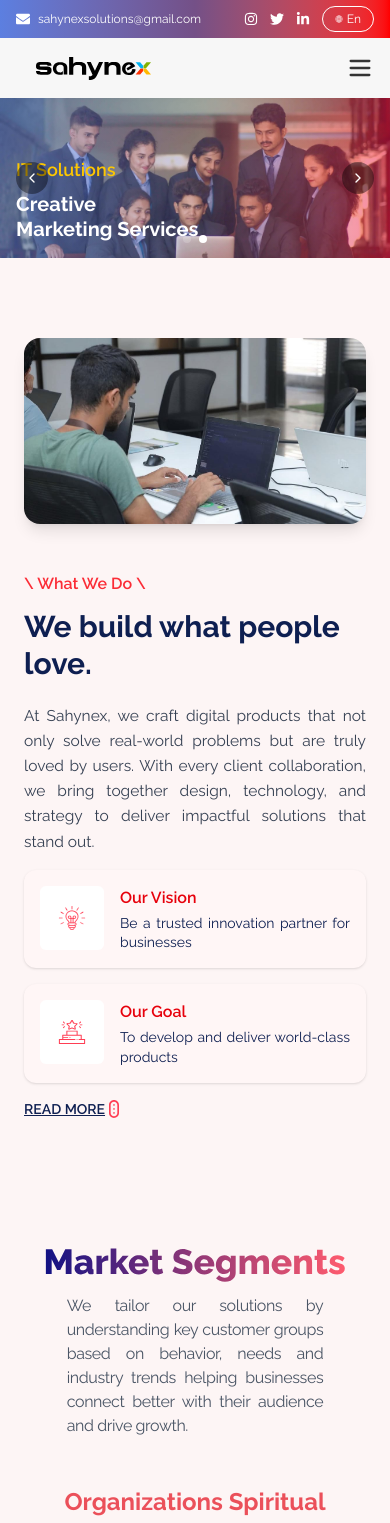
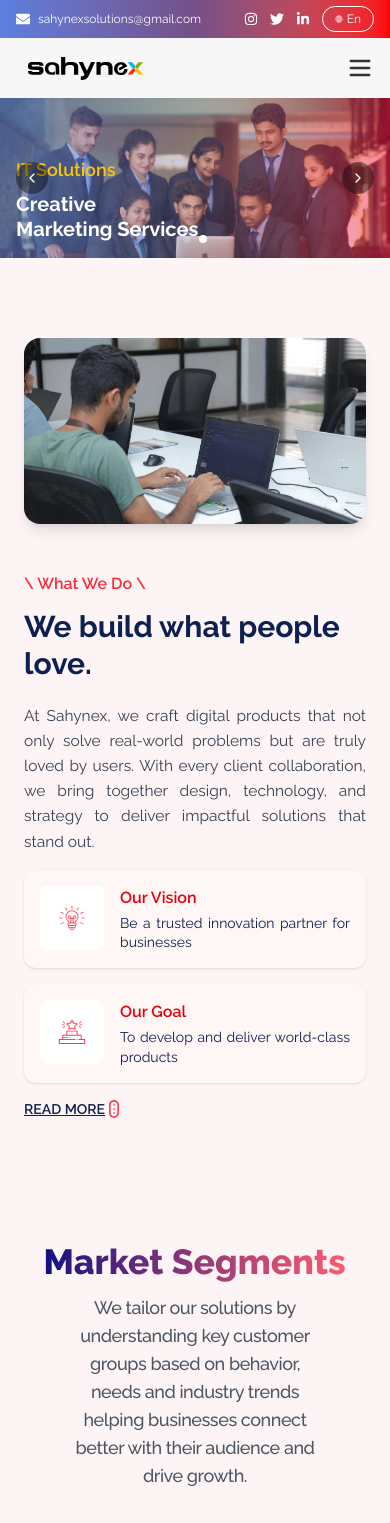
Before and after one commit to sahynex-solution/Sahynex, a Next.js app: page / in a window 390 px wide. Shown: the top 1523 px of the page. Built offline with nearby package versions, Linux system fonts and the light colour scheme.

Commit message:
Certain alignments fixed

```diff
--- a/src/Components/Header.tsx
+++ b/src/Components/Header.tsx
@@ -27,7 +27,7 @@ const Header = () => {
     <header className="bg-[#f7f7f7] px-4 md:px-6 py-4">
       <div className="flex items-center justify-between ">
         {/* Changed ml-12 to md:ml-12 to remove left margin on mobile */}
-        <Link href="/" className="ml-5 sm:ml-20 md:ml-12">
+        <Link href="/" className="ml-3 sm:ml-7 md:ml-12">
           <Image
             src="/logo/sahynex.svg"
             alt="Sahynex Logo"
--- a/src/Components/MarketSegments.tsx
+++ b/src/Components/MarketSegments.tsx
@@ -39,7 +39,7 @@ const MarketSegments = () => {
             height={200}
           />
         </div>
-        <p className="max-w-3/4 mx-auto text-gray-600 text-base md:text-base font-normal tracking-tight ">
+        <p className="max-w-3/4 !text-center mx-auto text-gray-600 text-lg md:text-xl font-medium tracking-tight">
           We tailor our solutions by understanding key customer groups based on
           behavior, needs and industry trends helping businesses connect better
           with their audience and drive growth.</p>
--- a/src/Components/Whatwedo.tsx
+++ b/src/Components/Whatwedo.tsx
@@ -27,7 +27,7 @@ const Whatwedo = () => {
                 We build what people love.
               </h2>
 
-              <p className="text-gray-700 mb-4 max-w-xl text-[15.5px] leading-relaxed">
+              <p className="text-gray-700 mb-4 text-[15.5px] leading-relaxed">
                 At Sahynex, we craft digital products that not only solve
                 real-world problems but are truly loved by users. With every
                 client collaboration, we bring together design, technology, and
```
